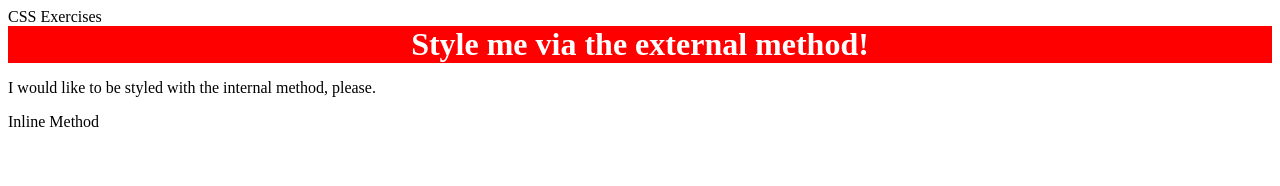
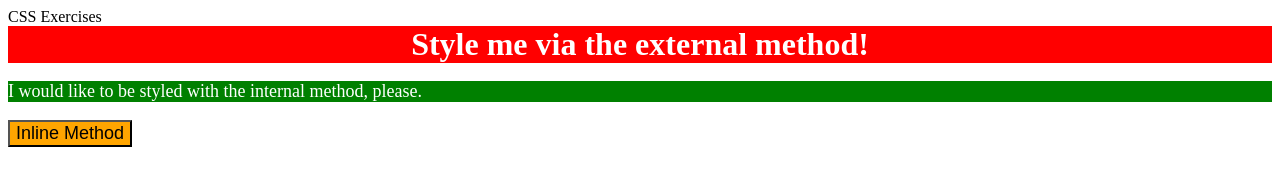
Before and after one commit to Plutarch-Sushi/css-exercises, a plain HTML site: page index.html in a window 1280 px wide. Drawn offline with Linux system fonts and the light colour scheme.

Commit message:
Finished assignment 1

```diff
--- a/index.html
+++ b/index.html
@@ -3,11 +3,19 @@
     <head>
         <meta charset="UTF-8"
         <title>CSS Exercises</title>
-        <link rel="stylesheet" href="./styles.css"
+        <link rel="stylesheet" href="styles.css"/>
+        <style>
+            p {
+              background-color: green;
+              color: white;
+              font-size: 18px;
+            }
+        </style>
     </head>
     <body>
         <div>Style me via the external method!</div>
         <p>I would like to be styled with the internal method, please.</p>
+        <button style="background-color: orange; font-size: 18px;"
         <buton>Inline Method</buton>
     </body>
 
```
